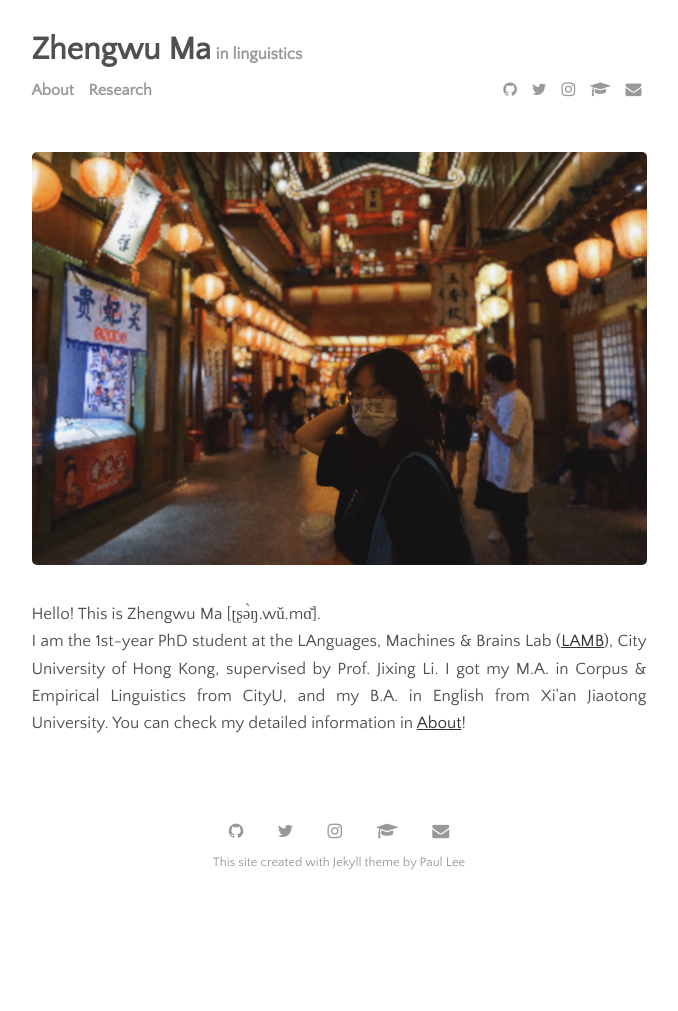
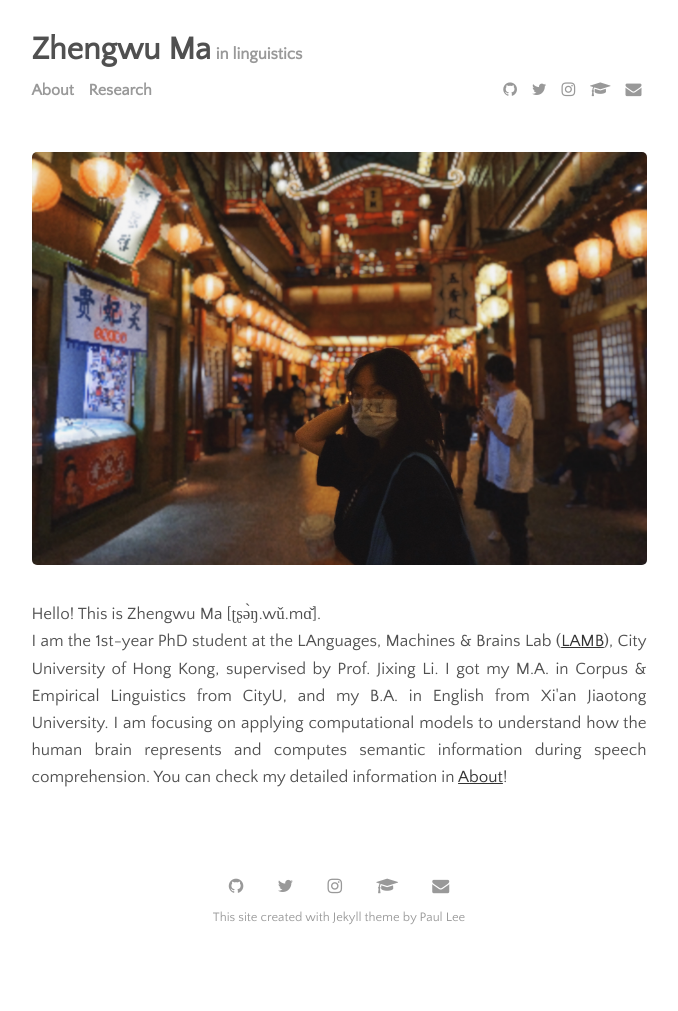
Before and after one commit to zhengwuma/zhengwuma.github.io, a Jekyll site: the page built from index.html, in a window 1280 px wide. Shown: the whole page, without its empty margins (301-979 px from the left). Built offline with Jekyll 4.4.1, drawn with Linux system fonts in a browser that asks for light colours; the list of posts is cut into pages by our own code; before the commit the page ends 957 px from its top, so only the background shows below that.

Commit message:
Update index.html

```diff
--- a/index.html
+++ b/index.html
@@ -6,5 +6,10 @@ title: Home
 <br>
 <br>
 <div style="text-align: justify">
-  Hello! This is Zhengwu Ma [ʈʂə̀ŋ.wǔ.mɑ̌].<br /> I am the 1st-year PhD student at the LAnguages, Machines & Brains Lab (<a href="https://compneurolinglab.github.io/">LAMB</a>), City University of Hong Kong, supervised by Prof. Jixing Li. I got my M.A. in Corpus & Empirical Linguistics from CityU, and my B.A. in English from Xi'an Jiaotong University. You can check my detailed information in <a href="https://zhengwuma.github.io/about.html">About</a>! <br>
+  Hello! This is Zhengwu Ma [ʈʂə̀ŋ.wǔ.mɑ̌].<br /> I am the 1st-year PhD student at the LAnguages, Machines & Brains Lab
+  (<a href="https://compneurolinglab.github.io/">LAMB</a>), City University of Hong Kong, supervised by Prof. Jixing Li.
+  I got my M.A. in Corpus & Empirical Linguistics from CityU, and my B.A. in English from Xi'an Jiaotong University.
+  I am focusing on applying computational models to understand how the human brain represents and computes semantic
+  information during speech comprehension. You can check my detailed information in
+  <a href="https://zhengwuma.github.io/about.html">About</a>! <br>
 </div>
```
